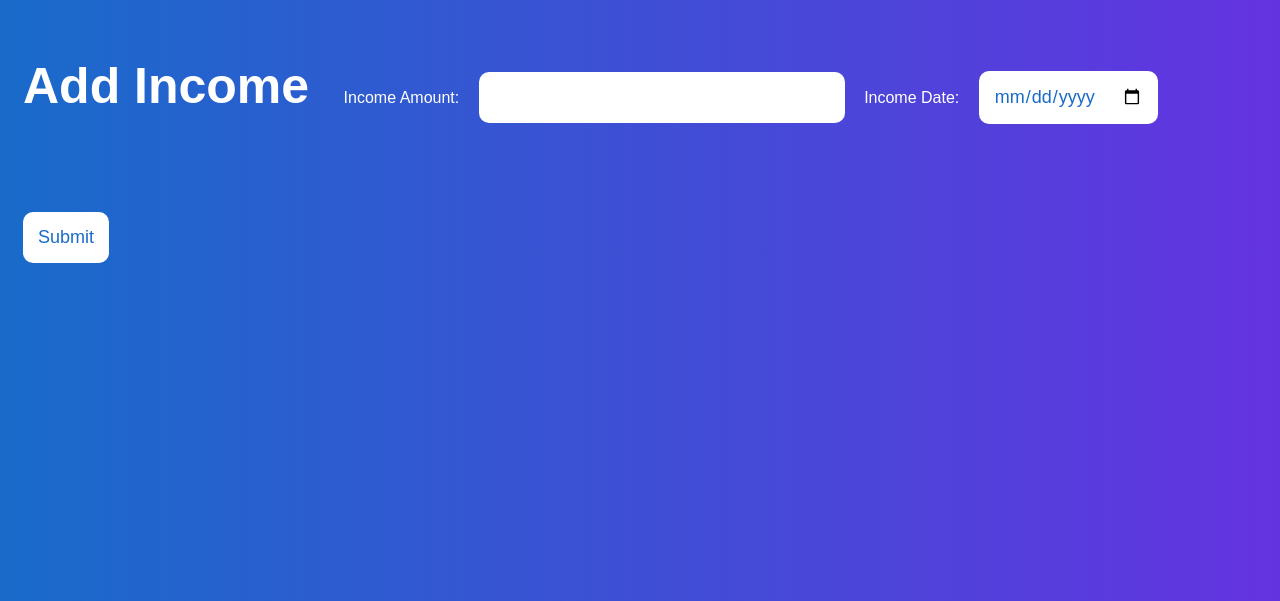
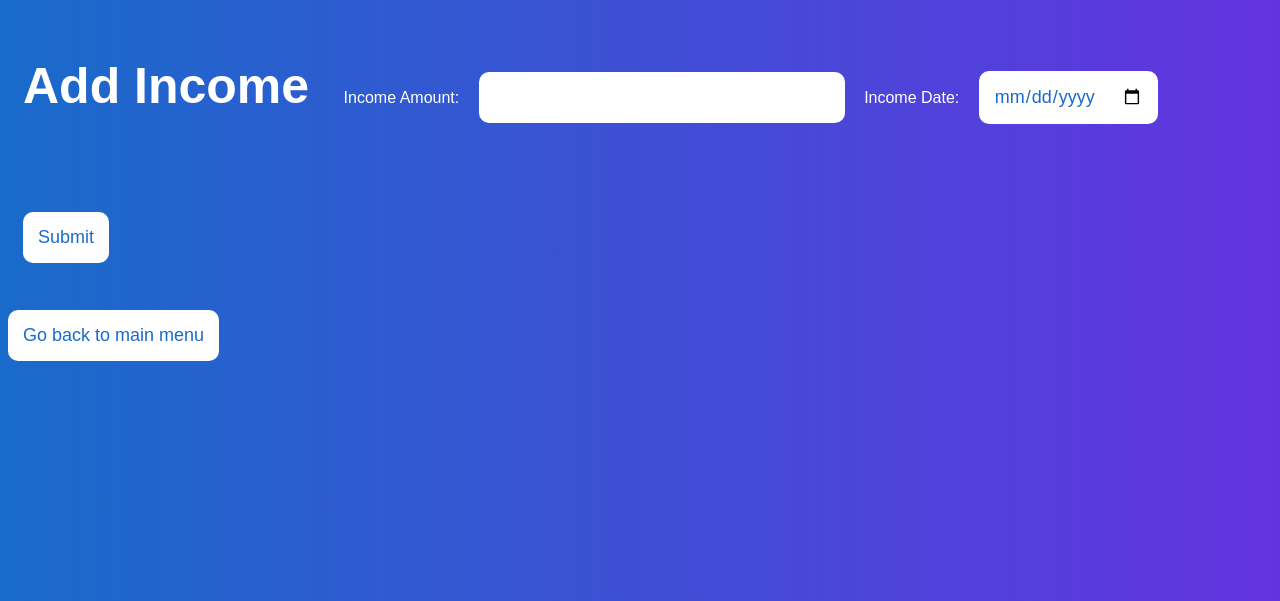
Before and after one commit to lmredington/Penny_pincher, a PHP site: page /budget/addIncome.php in a window 1280 px wide. Shown: the top 601 px of the page. Run offline with PHP 8.4, Linux system fonts and the light colour scheme.

Commit message:
Update addIncome.php

```diff
--- a/penny_pincher/addIncome.php
+++ b/penny_pincher/addIncome.php
@@ -24,3 +24,7 @@
 </form>
 </body>
 </html>
+
+<form method = "POST" action ="dashboard.php">
+  <input type = "submit" value="Go back to main menu"/>
+ </form>
```
